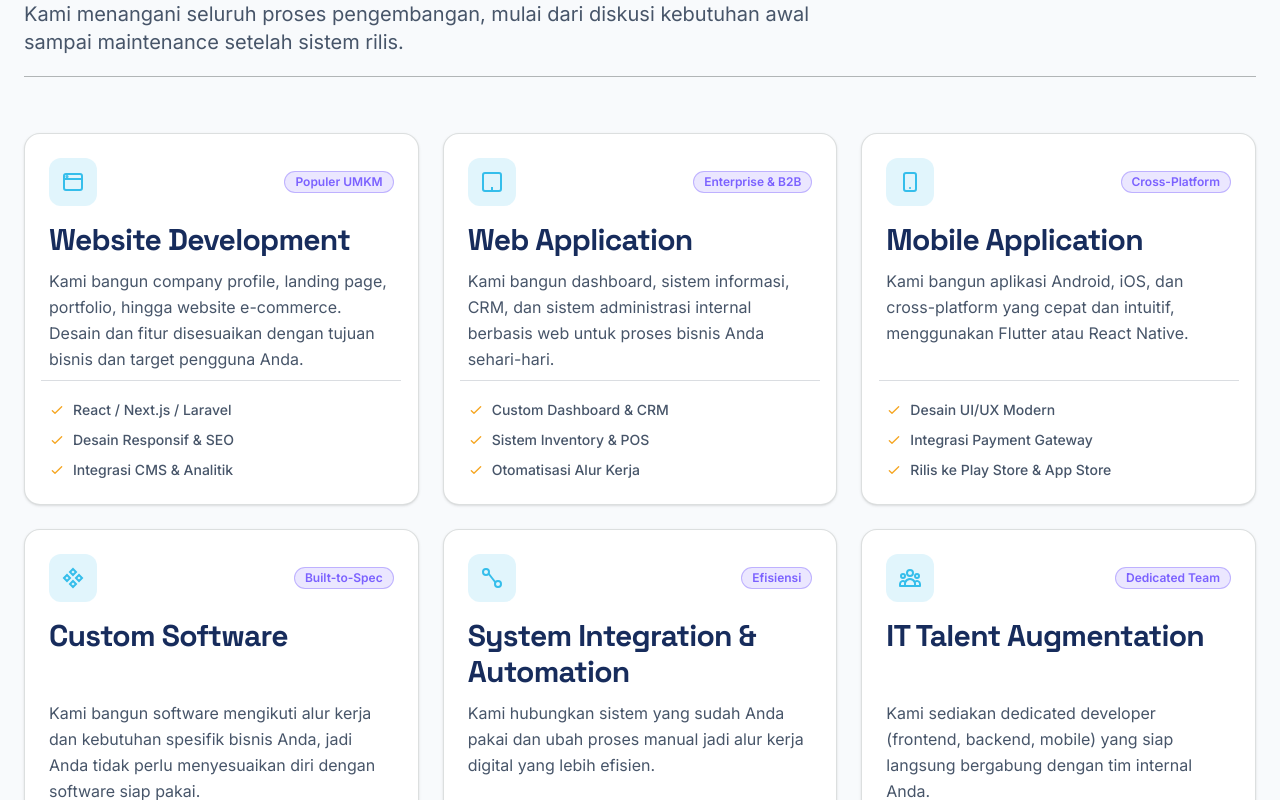
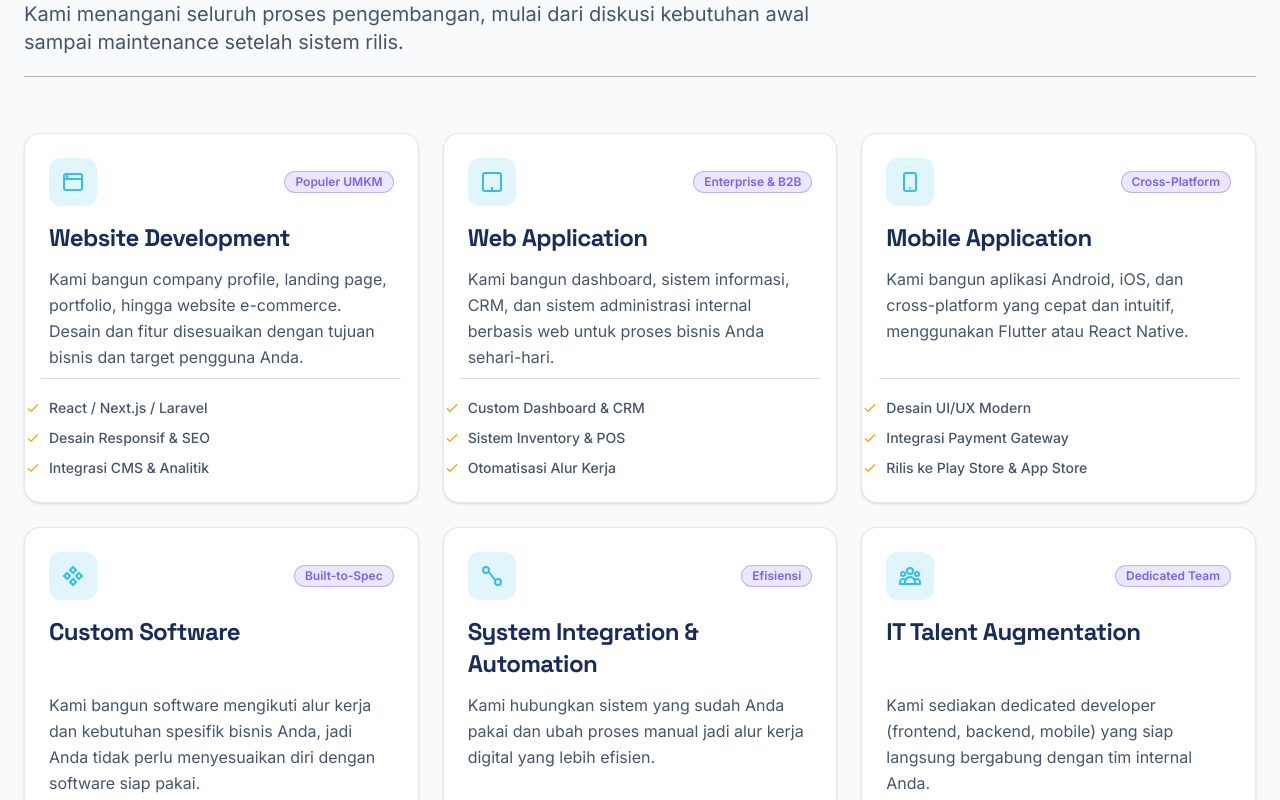
Before and after one commit to fractabase/company-profile, a React (Vite) app: page / in a window 1280 px wide. Shown: the part 1040-1840 px from the top of the page. Built offline with nearby package versions, Linux system fonts and the light colour scheme.

Commit message:
refactor(card): refactor Card component to use forwardRef and enhance styling options
Description:
Refactored the Card component to use forwardRef and expanded its styling options, improving ref handling, component flexibility, and customization across different UI use cases.

```diff
--- a/src/components/common/Card.jsx
+++ b/src/components/common/Card.jsx
@@ -1,72 +1,211 @@
-export const Card = ({ children, variant = "default", hoverable = true, className = "", onClick, ...props }) => {
-  const baseClasses = "rounded-2xl transition-all duration-300 overflow-hidden flex flex-col justify-between";
+import { forwardRef } from "react";
+
+/**
+ * Standard Card Component
+ */
+export const Card = forwardRef(function Card(
+  {
+    children,
+    variant = "default",
+    hoverable = true,
+    padding = "none",
+    as: Component = "article",
+    className = "",
+    onClick,
+    ...props
+  },
+  ref,
+) {
+  const baseClasses = "rounded-2xl transition-all duration-300 overflow-hidden flex flex-col justify-between group";
 
   const variants = {
-    default: "bg-surface border border-line shadow-sm",
-    outlined: "bg-transparent border-2 border-line",
-    ghost: "bg-base/60 border border-transparent",
-    gradient: "bg-gradient-to-br from-primary/10 via-surface to-secondary/10 border border-line",
-    glass: "bg-surface/70 backdrop-blur-md border border-line shadow-xl",
+    default: "bg-surface border border-line/70 dark:border-line/60 shadow-sm",
+    glass: "bg-surface/80 dark:bg-dark-surface/80 backdrop-blur-xl border border-line/70 dark:border-line/60 shadow-xl",
+    outlined: "bg-transparent border-2 border-line/80 dark:border-line/60",
+    ghost: "bg-surface/40 dark:bg-dark-surface/40 border border-transparent",
+    flat: "bg-surface dark:bg-dark-surface border border-line/50",
+  };
+
+  const paddings = {
+    none: "",
+    xs: "p-3 sm:p-4 md:p-5 lg:p-6",
+    sm: "p-4 sm:p-5 md:p-6 lg:p-7",
+    md: "p-6 sm:p-7 md:p-8 lg:p-9",
+    lg: "p-7 sm:p-8 md:p-9 lg:p-10",
+    xl: "p-8 sm:p-9 md:p-10 lg:p-11",
   };
 
   const hoverClasses = hoverable
-    ? "hover:-translate-y-1.5 hover:shadow-xl hover:border-secondary/40 cursor-pointer"
+    ? "hover:border-secondary-soft/50 hover:shadow-xl hover:-translate-y-1 cursor-pointer"
     : "";
 
   return (
-    <>
-      <article
-        className={`${baseClasses} ${variants[variant]} ${hoverClasses} ${className}`}
-        onClick={onClick}
-        {...props}
-      >
-        {children}
-      </article>
-    </>
+    <Component
+      ref={ref}
+      className={`${baseClasses} ${variants[variant] || variants.default} ${paddings[padding] || ""} ${hoverClasses} ${className}`}
+      onClick={onClick}
+      {...props}
+    >
+      {children}
+    </Component>
   );
-};
+});
 
-export const CardHeader = ({ children, className = "", ...props }) => (
-  <div className={`p-6 pb-3 ${className}`} {...props}>
+/**
+ * CardHeader Component
+ * Renders top section with optional hairline bottom divider
+ */
+export const CardHeader = ({ children, hasDivider = true, className = "", ...props }) => (
+  <div
+    className={`flex items-center justify-between ${
+      hasDivider ? "border-b border-line/60 pb-5 mb-6 sm:mb-7" : "mb-4"
+    } ${className}`}
+    {...props}
+  >
     {children}
   </div>
 );
 
-export const CardTitle = ({ children, className = "", as: Component = "h3", ...props }) => (
-  <Component className={`text-2xl lg:text-3xl font-bold text-primary-color tracking-tight ${className}`} {...props}>
+/**
+ * CardTag Component
+ * Monospace category/status indicator on the top-left of the card header.
+ */
+export const CardTag = ({ children, variant = "primary", icon = "✦", className = "", ...props }) => {
+  const tagColors = {
+    primary: "text-primary",
+    secondary: "text-secondary",
+    tertiary: "text-tertiary",
+    neutral: "text-secondary-color",
+  };
+
+  return (
+    <div
+      className={`flex items-center gap-2 font-mono text-xs font-bold tracking-wider ${
+        tagColors[variant] || "text-primary"
+      } ${className}`}
+      {...props}
+    >
+      {icon && <span className="shrink-0">{icon}</span>}
+      <span>{children}</span>
+    </div>
+  );
+};
+
+/**
+ * CardTitle Component
+ * Heading with typography hierarchy and subtle group-hover color accent.
+ */
+export const CardTitle = ({ children, size = "default", as: Component = "h3", className = "", ...props }) => {
+  const sizes = {
+    sm: "text-lg lg:text-xl font-bold",
+    default: "text-xl lg:text-2xl font-extrabold",
+    lg: "text-2xl lg:text-3xl font-extrabold",
+  };
+
+  return (
+    <Component
+      className={`text-primary-color tracking-tight mb-2 group-hover:text-primary transition-colors ${sizes[size] || sizes.default} ${className}`}
+      {...props}
+    >
+      {children}
+    </Component>
+  );
+};
+
+/**
+ * CardSummary Component
+ * Monospace commentary prefix (`// ...`) directly underneath the title.
+ */
+export const CardSummary = ({
+  children,
+  variant = "primary",
+  prefix = "// ",
+  className = "",
+  as: Component = "p",
+  ...props
+}) => {
+  const variantColors = {
+    primary: "text-primary",
+    secondary: "text-secondary",
+    tertiary: "text-tertiary",
+    neutral: "text-secondary-color",
+  };
+
+  return (
+    <Component
+      className={`text-xs sm:text-sm font-mono font-medium mb-4 ${
+        variantColors[variant] || "text-primary"
+      } ${className}`}
+      {...props}
+    >
+      {prefix}
+      {children}
+    </Component>
+  );
+};
+
+export const CardSubtitle = CardSummary;
+
+/**
+ * CardDescription Component
+ * Body paragraph for descriptive narrative.
+ */
+export const CardDescription = ({ children, className = "", as: Component = "p", ...props }) => (
+  <Component
+    className={`text-sm sm:text-base text-secondary-color leading-relaxed font-normal ${className}`}
+    {...props}
+  >
     {children}
   </Component>
 );
 
-export const CardDescription = ({ children, className = "", as: Component = "p", ...props }) => (
-  <Component className={`mt-1.5 text-secondary-color leading-relaxed ${className}`} {...props}>
-    {children}
-  </Component>
-);
-
+/**
+ * CardContent / CardBody Component
+ * Inner flex container slot for card body elements.
+ */
 export const CardContent = ({ children, className = "", ...props }) => (
-  <div className={`px-3 lg:px-6 py-2 flex-1 ${className}`} {...props}>
+  <div className={`flex-1 ${className}`} {...props}>
     {children}
   </div>
 );
 
-export const CardFooter = ({ children, className = "", ...props }) => (
-  <div className={`p-6 pt-4 mt-auto border-t border-line flex items-center justify-between ${className}`} {...props}>
+export const CardBody = CardContent;
+
+/**
+ * CardFooter Component
+ * Bottom slot with hairline divider for telemetry metrics and metadata.
+ */
+export const CardFooter = ({ children, hasDivider = true, className = "", ...props }) => (
+  <div
+    className={`flex items-center justify-between text-xs font-mono ${
+      hasDivider ? "border-t border-line/60 pt-6 mt-8 sm:mt-10" : "mt-6"
+    } ${className}`}
+    {...props}
+  >
     {children}
   </div>
 );
 
-export const CardBadge = ({ children, variant = "primary", className = "" }) => {
+/**
+ * CardBadge Component
+ * Pill or tag badge supporting 60-30-10 semantic variants.
+ */
+export const CardBadge = ({ children, variant = "primary", icon, className = "", ...props }) => {
   const badgeVariants = {
     primary: "bg-primary/15 text-primary border-primary/40",
     secondary: "bg-secondary/15 text-secondary border-secondary/40",
-    tertiary: "bg-tertiary text-tertiary-ink border-tertiary-ink/40",
-    neutral: "bg-base text-secondary-color border-line",
+    tertiary: "bg-tertiary/15 text-tertiary border-tertiary/40",
+    neutral: "bg-surface dark:bg-dark-surface text-secondary-color border-line",
   };
+
   return (
     <span
-      className={`inline-flex items-center gap-1 px-2.5 py-0.5 rounded-full text-xs font-semibold border ${badgeVariants[variant]} ${className}`}
+      className={`inline-flex items-center gap-1.5 px-2.5 py-0.5 rounded-full text-xs font-semibold border ${
+        badgeVariants[variant] || badgeVariants.primary
+      } ${className}`}
+      {...props}
     >
+      {icon}
       {children}
     </span>
   );
```
